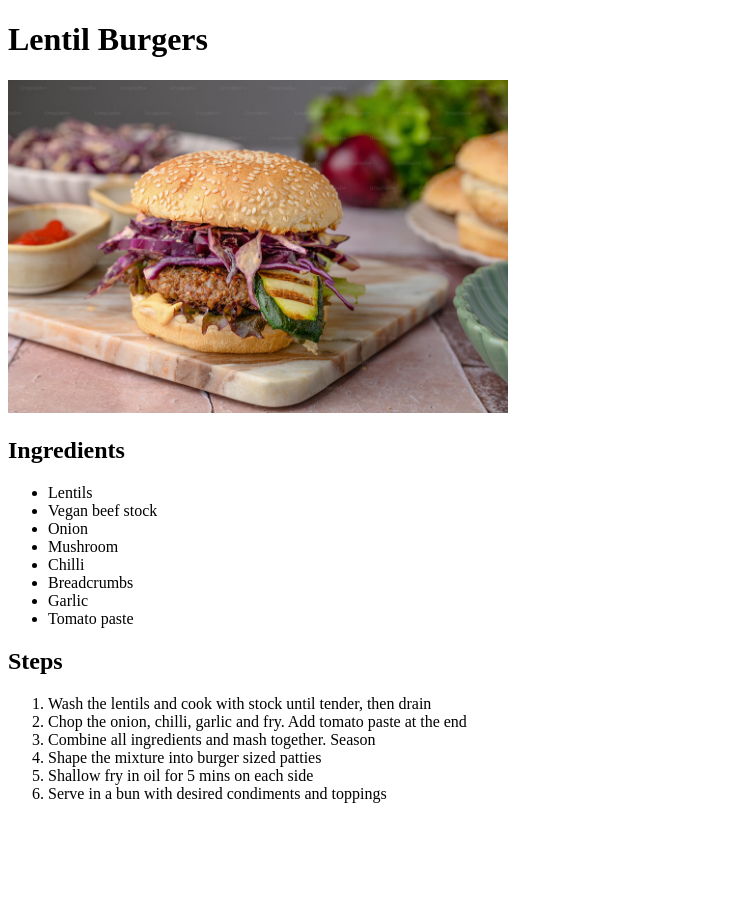
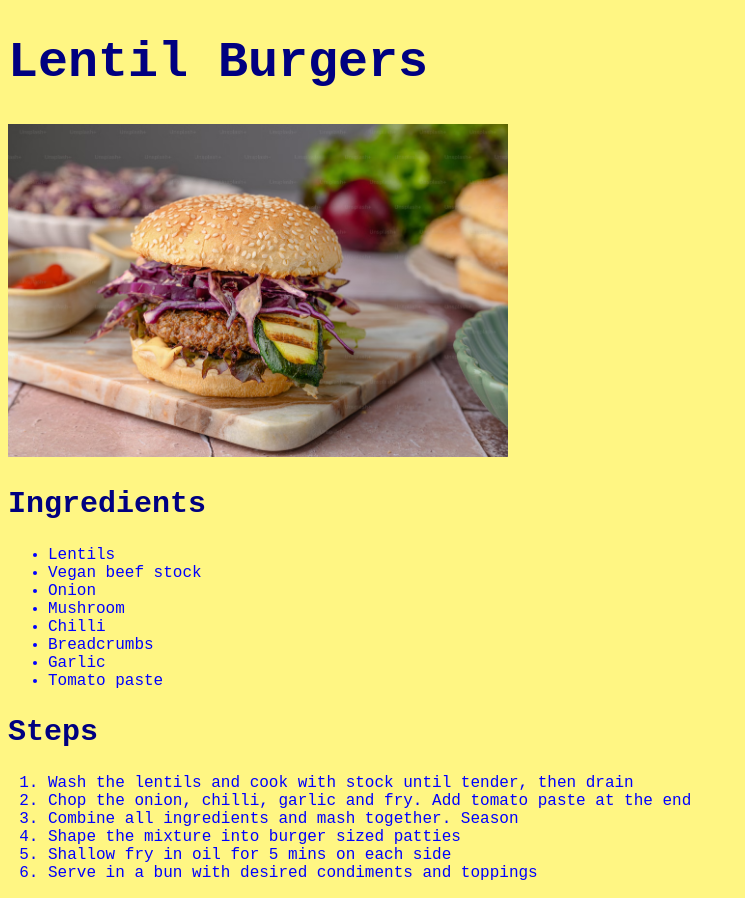
Before and after one commit to t-henry-web/odin-recipes, a plain HTML site: page recipes/burgers.html in a window 1280 px wide. Shown: the whole page, without its empty margins (0-745 px from the left). Before the commit the page ends 819 px from the top, so only its background shows below. Drawn offline with Linux system fonts and the light colour scheme.

Commit message:
Created stylesheet and linked to HTML pages

```diff
--- a/recipes/burgers.html
+++ b/recipes/burgers.html
@@ -3,6 +3,7 @@
 <head>
     <meta charset="UTF-8">
     <meta name="viewport" content="width=device-width, initial-scale=1.0">
+    <link rel="stylesheet" href="../styles.css">
     <title>Lentil Burgers</title>
 </head>
 <body>
--- /dev/null
+++ b/styles.css
@@ -0,0 +1,15 @@
+body {
+    font-family: 'Courier New', monospace;
+    color: blue;
+    background-color: #fff683;
+}
+
+h1 {
+    font-size: 50px;
+    color: navy;
+}
+
+h2 {
+    font-size: 30px;
+    color: navy;
+}
```
Also changed, not shown: index.html (+1 -0 lines), recipes/mango-dhal.html (+1 -0 lines), recipes/tantanmen.html (+1 -0 lines).
